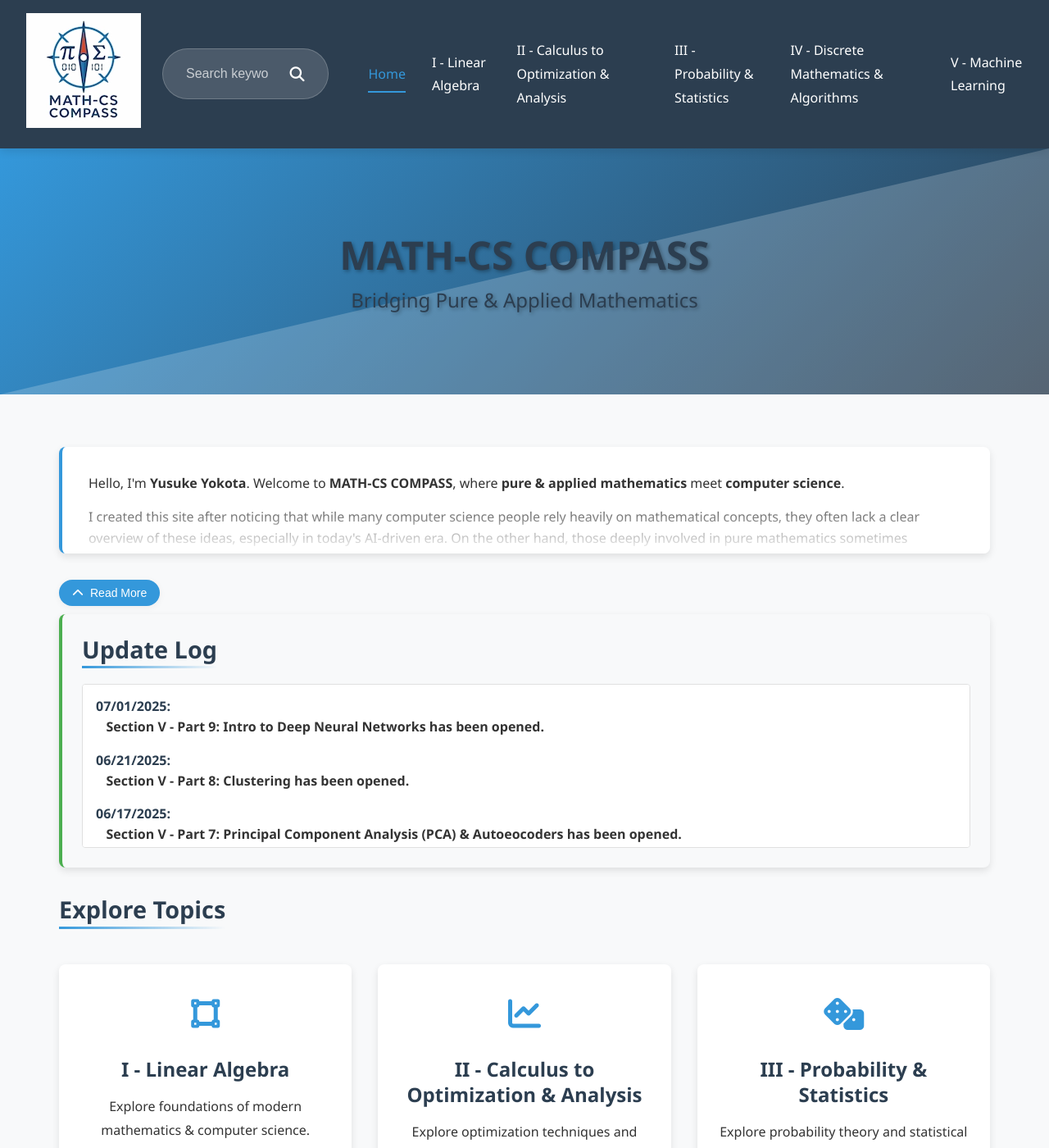
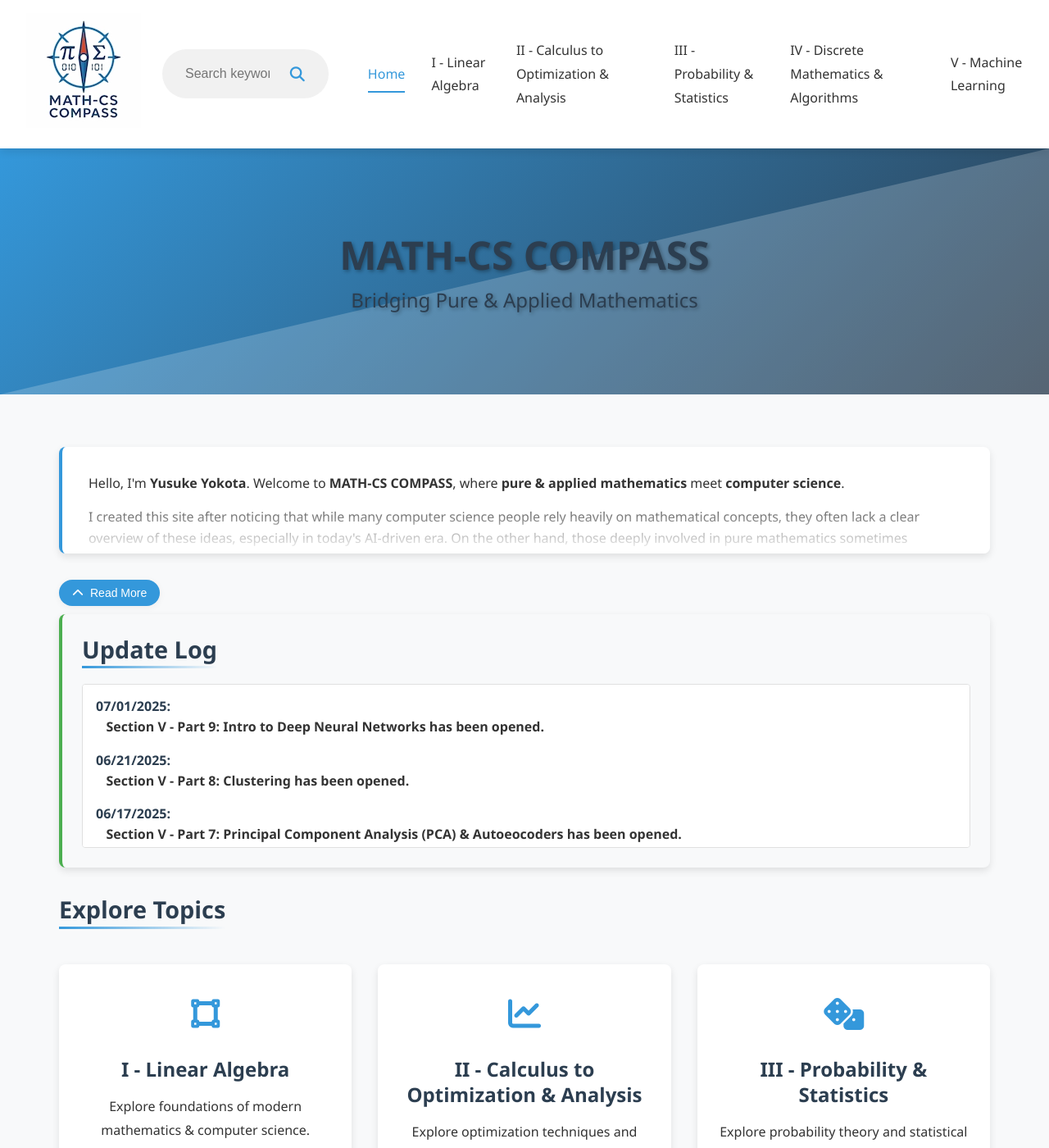
Before and after one commit to Yusukey01/yusukey01.github.io, a Jekyll site: the page built from index.html, in a window 1280 px wide and 1400 px high. Shown: the whole window at 82% size. Built offline with Jekyll 4.4.1, drawn with Linux system fonts in a browser that asks for light colours.

```diff
--- a/css/styles.css
+++ b/css/styles.css
@@ -122,7 +122,7 @@
     display: flex;
     justify-content: space-between;
     align-items: center;
-    background-color: var(--bg-footer); /* Changed from var(--bg-white) to match footer */
+    background-color: var(--bg-white);
     padding: var(--spacing-sm) var(--spacing-lg);
     box-shadow: var(--shadow-md);
     position: sticky;
@@ -133,26 +133,9 @@
   .logo h1 {
     font-size: var(--font-size-xl);
     margin: 0;
-    color: var(--text-light); /* Changed from var(--primary-color) to white */
+    color: var(--primary-color);
     font-weight: 700;
   }
-
-  .nav-links a {
-      text-decoration: none;
-      color: var(--text-light); /* Changed from var(--text-color) to white */
-      font-weight: 500;
-      padding: var(--spacing-xs) 0;
-      position: relative;
-      transition: color var(--transition-normal);
-      display: flex;
-      align-items: center;
-  }
-
-  .nav-links a:hover,
-  .nav-links a.active {
-      color: var(--primary-color); /* Keep the blue hover/active color */
-  }
-
 
   .nav-links {
     display: flex;
@@ -165,6 +148,17 @@
       align-items: center;
   }
 
+  .nav-links a {
+      text-decoration: none;
+      color: var(--text-color);
+      font-weight: 500;
+      padding: var(--spacing-xs) 0;
+      position: relative;
+      transition: color var(--transition-normal);
+      display: flex;
+      align-items: center;
+  }
+
   .nav-number {
       font-weight: bold;
       color: var(--primary-color);
@@ -173,6 +167,11 @@
       text-align: left;
       flex-shrink: 0; /* Prevent shrinking */
       margin-right: 0.5rem;
+  }
+
+  .nav-links a:hover,
+  .nav-links a.active {
+    color: var(--primary-color);
   }
 
   .nav-links a::after {
@@ -356,12 +355,11 @@
   .search-container {
     display: flex;
     align-items: center;
-    background-color: rgba(255, 255, 255, 0.15); /* Semi-transparent white for better integration */
+    background-color: var(--bg-light);
     border-radius: var(--border-radius-pill);
     padding: var(--spacing-xs) var(--spacing-sm);
     margin: 0 var(--spacing-sm);
     width: 300px;
-    border: 1px solid rgba(255, 255, 255, 0.2); /* Subtle border */
   }
 
   #search-input {
@@ -371,27 +369,17 @@
     width: 100%;
     outline: none;
     font-size: 16px;
-      color: var(--text-light); /* White text in search input */
-  }
-
-  #search-input::placeholder {
-      color: rgba(255, 255, 255, 0.7); /* Semi-transparent white placeholder */
   }
 
   #search-button {
     background: none;
     border: none;
     cursor: pointer;
-      color: var(--text-light); /* White search icon */
+    color: var(--primary-color);
     padding: 12px;
     min-width: 44px;
     min-height: 44px;
   }
-
-  #search-button:hover {
-      color: var(--primary-color); /* Blue on hover */
-  }
-
 
   #search-button i {
     font-size: 18px; /* Larger icon */
@@ -1333,7 +1321,7 @@
       left: 0;
       width: 100%;
       flex-direction: column;
-        background-color: var(--bg-footer); /* Changed from var(--bg-white) to match header */
+      background-color: var(--bg-white);
       max-height: 0;
       overflow: hidden;
       transition: max-height var(--transition-slow);
```
Lines whose indentation alone changed are shown as unchanged.
